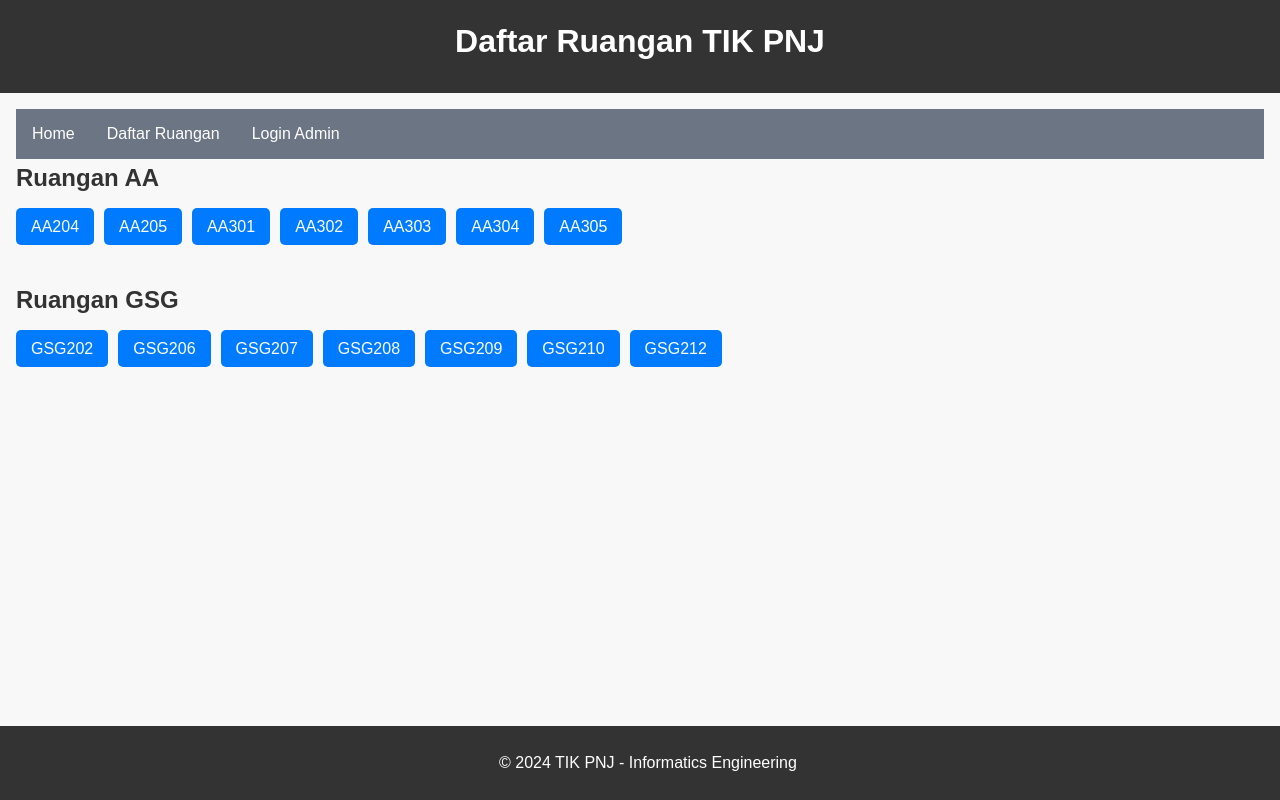
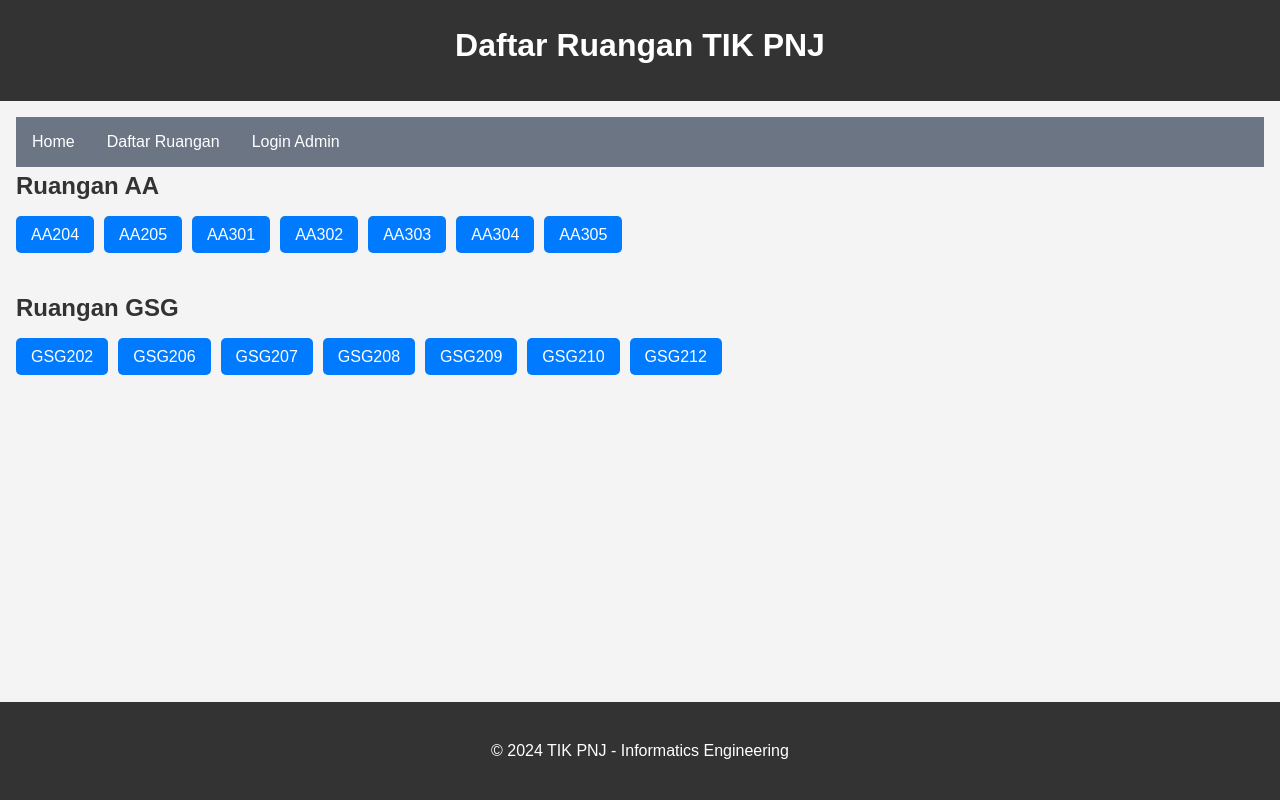
Before and after one commit to RioBithub/WEBPROLANJUT, a PHP site: page /daftar_ruangan.php in a window 1280 px wide. Run offline with PHP 8.4, Linux system fonts and the light colour scheme; data comes from the database, SQL or seed files in the repository.

Commit message:
Change Footer and Slight Styling

```diff
--- a/daftar_ruangan.php
+++ b/daftar_ruangan.php
@@ -10,25 +10,6 @@ include 'connection.php';
     <title>Jadwal Penggunaan Ruangan TIK PNJ</title>
     <link rel="stylesheet" href="styles.css">
     <style>
-        body {
-            font-family: 'Arial', sans-serif;
-            background-color: #f8f8f8;
-            margin: 0;
-            padding: 0;
-        }
-        header{
-            background-color: #333;
-            color: white;
-            text-align: center;
-            padding: 1em 0;
-        }
-        footer{
-            text-align: center;
-            padding: 8px;
-        }
-        main {
-            padding: 1em;
-        }
         .ruangan-group {
             margin-bottom: 2em;
         }
@@ -56,8 +37,8 @@ include 'connection.php';
             background-color: #0056b3;
         }
         .login-logout {
-        margin: 1em;
-        text-align: right;
+            margin: 1em;
+            text-align: right;
         }
         .login-logout a {
             color: white;
@@ -147,8 +128,8 @@ include 'connection.php';
         </div>
     </main>
 
-    <footer>
-         <p>&copy; <?= date("Y"); ?> TIK PNJ - Informatics Engineering</p>
-    </footer>
+    <div class="footer">
+        <p>&copy; <?= date("Y"); ?> TIK PNJ - Informatics Engineering</p>
+    </div>
 </body>
 </html>
--- a/styles.css
+++ b/styles.css
@@ -1,16 +1,24 @@
+header {
+    background-color: #333;
+    color: #ffffff;
+    padding: 20px 0;
+    text-align: center;
+}
+
 body {
     font-family: Arial, sans-serif;
     line-height: 1.6;
     margin: 0;
     padding: 0;
+    display: flex;
+    flex-direction: column;
     background-color: #f4f4f4;
+    min-height: 100vh;
 }
 
-header {
-    background-color: #333;
-    color: #ffffff;
-    padding: 20px 0;
-    text-align: center;
+main {
+    padding: 1em;
+    flex: 1;
 }
 
 h1, h2 {
@@ -43,13 +51,12 @@ td {
     text-align: left;
 }
 
-footer {
+.footer {
     background-color: #333;
-    color: #ffffff;
+    color: white;
     text-align: center;
-    padding: 10px 0;
-    position: fixed;
-    left: 0;
+    padding: 20px 0;
+    position: relative;
     bottom: 0;
     width: 100%;
 }
```
Also changed, not shown: index.php (+24 -21 lines), jadwal.php (+4 -3 lines).
